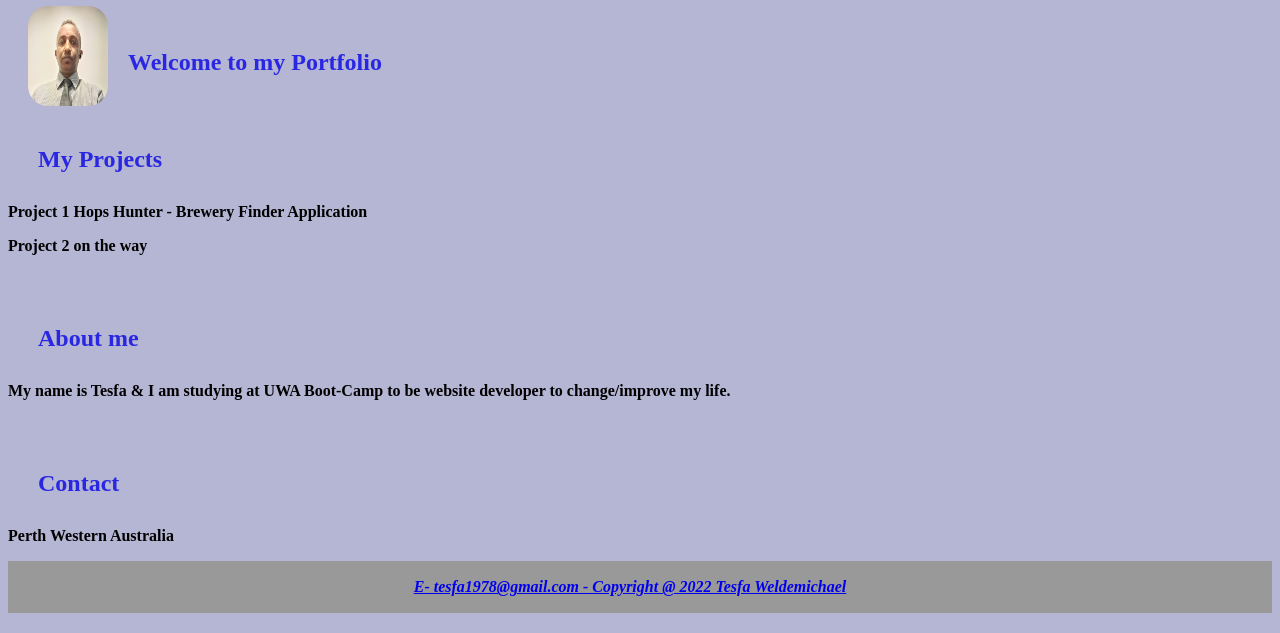
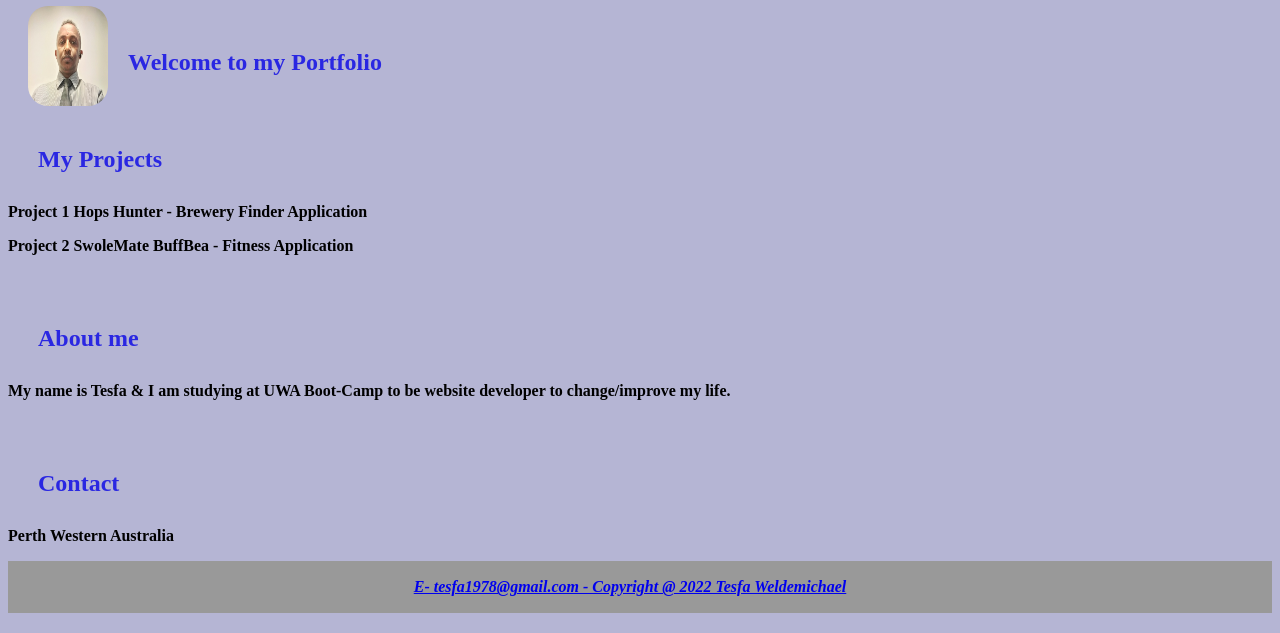
Before and after one commit to Tesfa8186/3-Portfolio-Webpage, a plain HTML site: page index.html in a window 1280 px wide. Shown: the part 167-800 px from the top of the page. Drawn offline with Linux system fonts and the light colour scheme.

Commit message:
Update profile

```diff
--- a/index.html
+++ b/index.html
@@ -27,7 +27,7 @@
       </section>
       <h2 id="my-projects">My Projects</h2>
       <p>Project 1 Hops Hunter - Brewery Finder Application</p>
-      <p>Project 2 on the way</p>
+      <p>Project 2 SwoleMate BuffBea - Fitness Application</p>
       <section class="projects">
         <div class="big-card"></div>
         <div class="small-card"></div>
```
